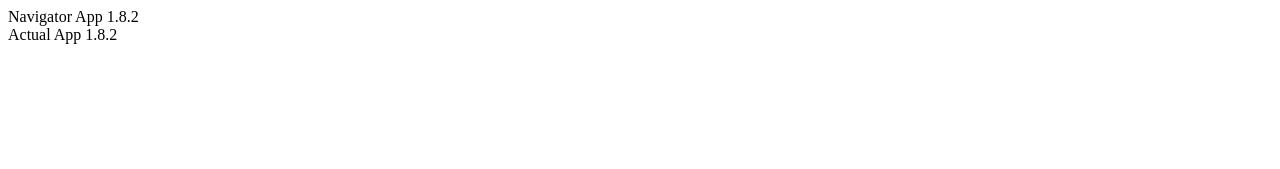
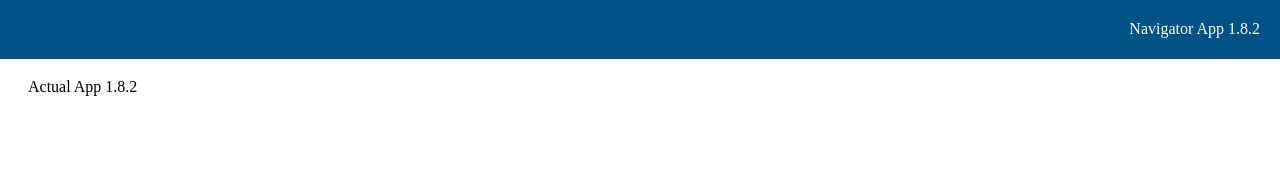
Before and after one commit to nikamma/Development, a website: page src/index.html in a window 1280 px wide. Drawn offline with nearby package versions, Linux system fonts and the light colour scheme.

Commit message:
css change

```diff
--- a/src/index.html
+++ b/src/index.html
@@ -2,6 +2,28 @@
 
 <head>
 	<title>Playing With Two Version Of AngularJS</title>
+	<style>
+		app-navigator {
+			background: rgb(0, 82, 132);
+			width: 100%;
+			height: 59px;
+			top: 0;
+			left: 0;
+			position: fixed;
+			display: table;
+			box-sizing: border-box;
+			padding: 20px;
+		}
+
+		app-navigator div {
+			color: rgb(360,360,360);
+			float: right;
+		}
+
+		div#app2 {
+			padding: 70px 20px;
+		}
+	</style>
 </head>
 
 <body>
```
